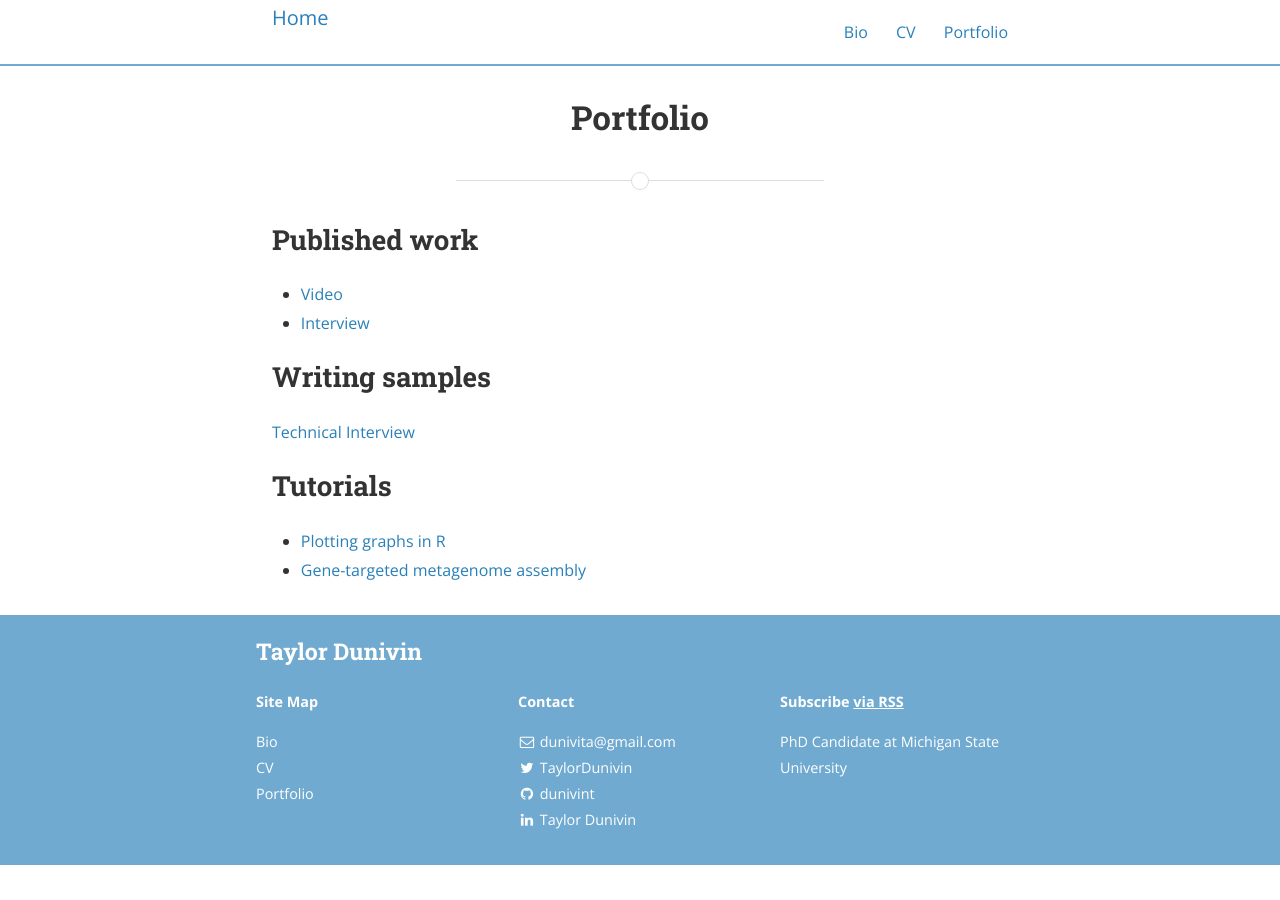
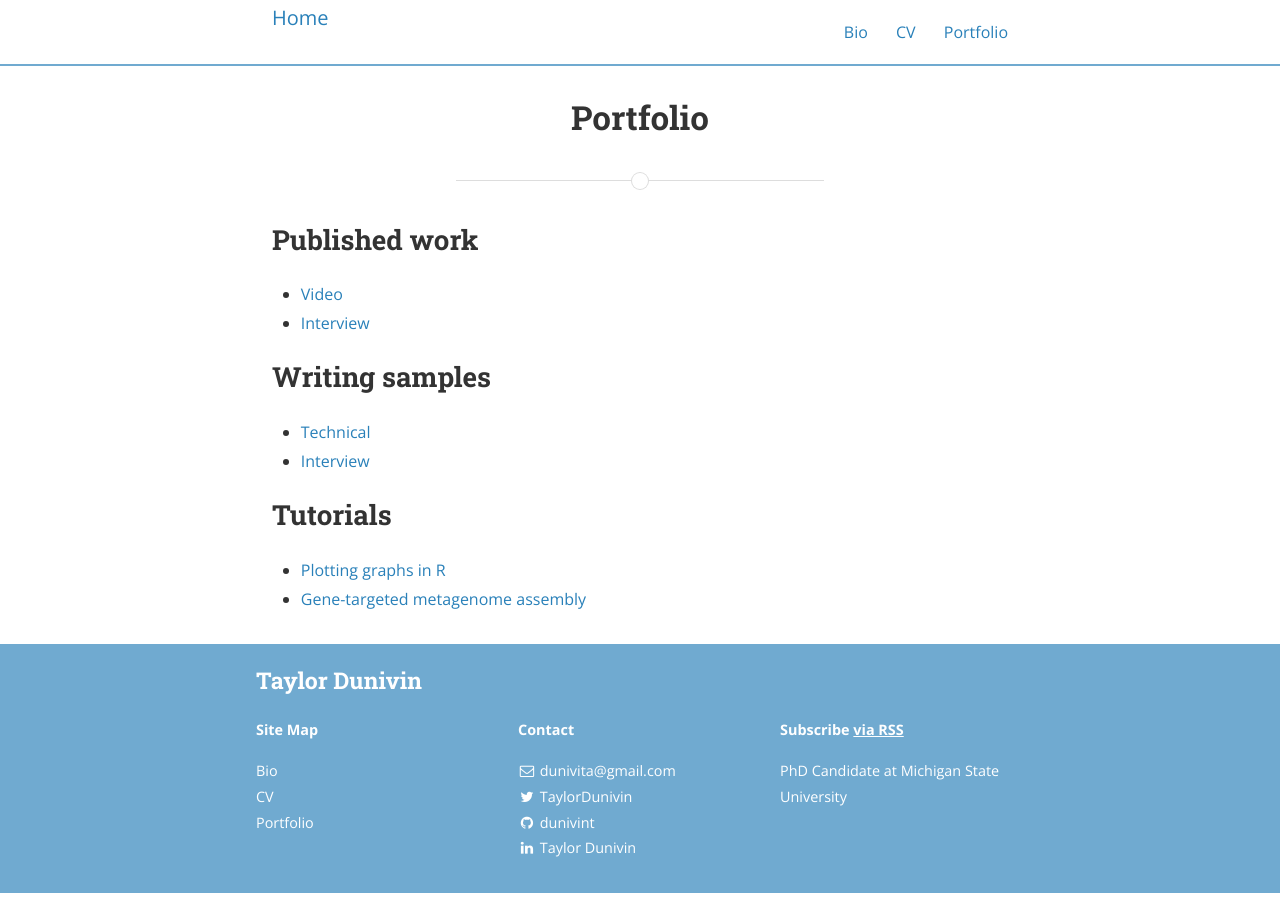
Before and after one commit to dunivint/dunivint.github.io, a Jekyll site: the page built from Portfolio.md, in a window 1280 px wide. Built offline with Jekyll 4.4.1, drawn with Linux system fonts in a browser that asks for light colours; nearby versions of some CDN libraries; a style sheet for code colours, icons or effects is not loaded.

```diff
--- a/Portfolio.md
+++ b/Portfolio.md
@@ -9,8 +9,8 @@ permalink: /portfolio/
 * [Interview](https://icer.msu.edu/about/announcements/icer-student-highlights-taylor-dunivin)
 
 ## Writing samples
- <a src="{{ site.baseurl }}/assets/technical.pdf">Technical</a>
- <a src="{{ site.baseurl }}/assets/interview.pdf">Interview</a>
+* <a src="{{ site.baseurl }}/assets/technical.pdf">Technical</a>
+* <a src="{{ site.baseurl }}/assets/interview.pdf">Interview</a>
 
 ## Tutorials
 * [Plotting graphs in R](https://github.com/dunivint/ggplot2_tutorial/blob/master/GSW_tutorial.md)
```
